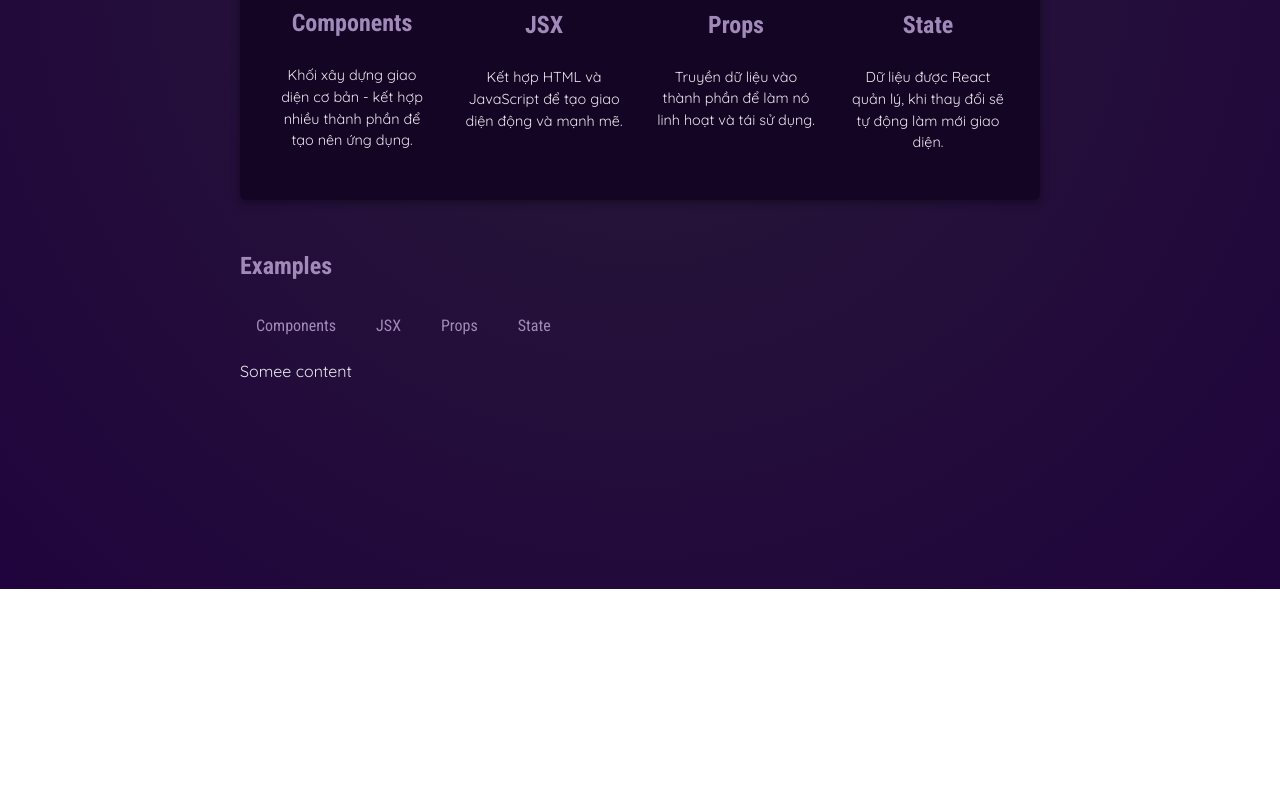
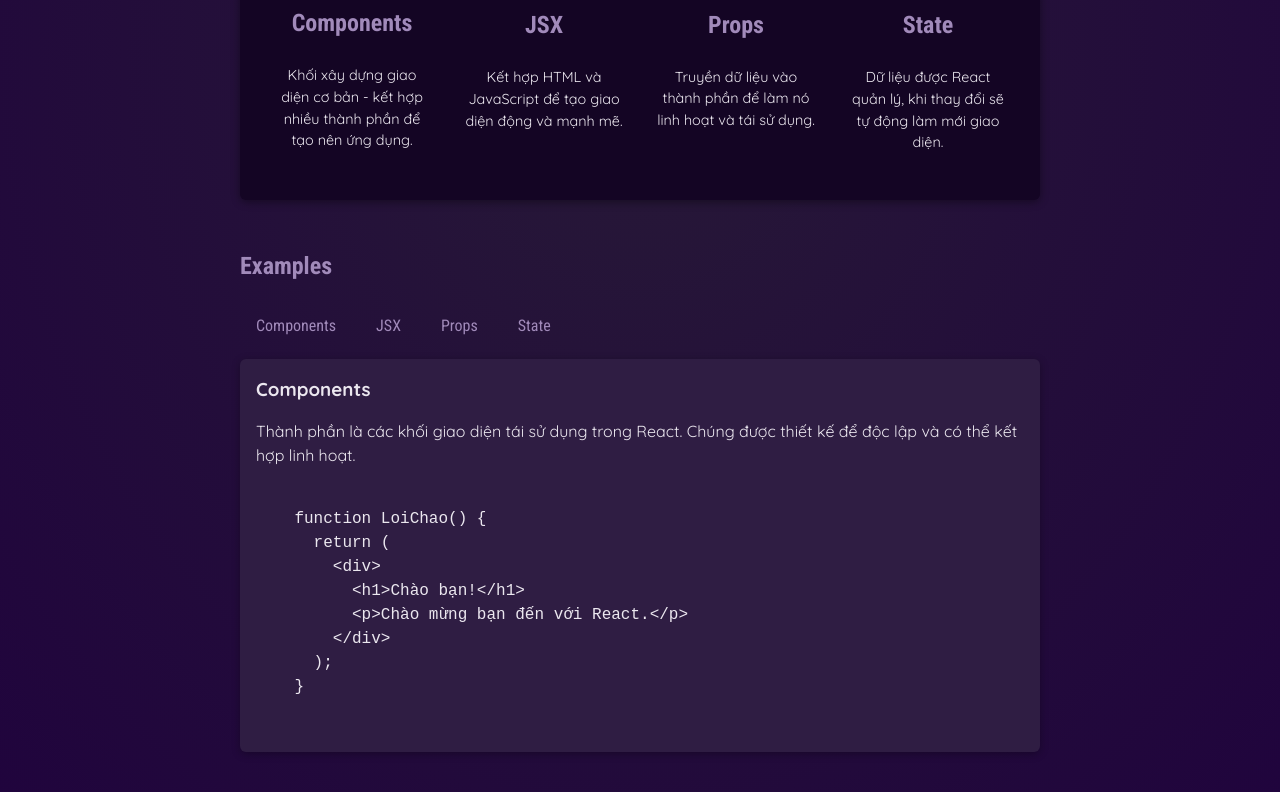
Before and after one commit to SangPY/SangDT_ReactJS_2025, a React (Vite) app: page / in a window 1280 px wide. Shown: the part 691-1483 px from the top of the page. Before the commit the page ends 1280 px from the top, so only its background shows below. Built offline with nearby package versions, Linux system fonts and the light colour scheme.

Commit message:
use State

```diff
--- a/data.js
+++ b/data.js
@@ -25,3 +25,68 @@
     desc: "Dữ liệu được React quản lý, khi thay đổi sẽ tự động làm mới giao diện.",
   },
 ];
+
+export const EXAMPLES = {
+  components: {
+    title: 'Components',
+    desc: 'Thành phần là các khối giao diện tái sử dụng trong React. Chúng được thiết kế để độc lập và có thể kết hợp linh hoạt.',
+    code: `
+    function LoiChao() {
+      return (
+        <div>
+          <h1>Chào bạn!</h1>
+          <p>Chào mừng bạn đến với React.</p>
+        </div>
+      );
+    }
+    `,
+  },
+  jsx: {
+    title: 'JSX',
+    desc: 'JSX cho phép viết mã giao diện dễ đọc hơn bằng cách sử dụng cú pháp HTML-like. Nó giúp việc xây dựng UI nhanh chóng và hiệu quả.',
+    code: `
+    function GioiThieu() {
+      return (
+        <div>
+          <h2>Giới thiệu về React</h2>
+          <p>React giúp tạo giao diện hiện đại và dễ bảo trì.</p>
+        </div>
+      );
+    }
+    `,
+  },
+  props: {
+    title: 'Props',
+    desc: 'Props là cách truyền dữ liệu giữa các thành phần trong React. Chúng làm cho giao diện có thể tùy chỉnh và linh hoạt.',
+    code: `
+    function HoSo({ ten, tuoi }) {
+      return (
+        <div>
+          <h3>Thông tin cá nhân</h3>
+          <p>Tên: {ten}</p>
+          <p>Tuổi: {tuoi}</p>
+        </div>
+      );
+    }
+    `,
+  },
+  state: {
+    title: 'State',
+    desc: 'State cho phép các thành phần quản lý trạng thái động. Nó giúp giao diện phản hồi linh hoạt với các thay đổi.',
+    code: `
+    function CongTac() {
+      const [bat, setBat] = React.useState(false);
+
+      function xuLyClick() {
+        setBat((bat) => !bat);
+      }
+
+      return (
+        <button onClick={xuLyClick}>
+          {bat ? 'Bật' : 'Tắt'}
+        </button>
+      );
+    }
+    `,
+  },
+};
--- a/src/App.jsx
+++ b/src/App.jsx
@@ -1,13 +1,16 @@
 import MainContent from "./components/MainContent/MainContent.jsx";
 import Header from "./components/Header/Header.jsx";
-import {Sangdata} from "../data.js";
+import {Sangdata, EXAMPLES} from "../data.js";
 import TabButton from "./components/TabButton.jsx";
+import { useState } from "react";
 
 function App() {
+  const [selectedTopic, setSelectedTopic] = useState("components");
+  console.log("App được gọi");
 
-    function handleClick(selectButton) {
-      alert(`${selectButton} được chọn`);
-    }
+  function handleSelect(selectedButton) {
+    setSelectedTopic(selectedButton);
+  }
 
   return (
     <>
@@ -26,13 +29,19 @@
         <section id="examples">
           <h2>Examples</h2>
           <menu>
-            <TabButton onSelect={()=>{handleClick('components')}}>Components</TabButton>
-            <TabButton onSelect={()=>{handleClick('jsx')}}>JSX</TabButton>
-            <TabButton onSelect={()=>{handleClick('props')}}>Props</TabButton>
-            <TabButton onSelect={()=>{handleClick('state')}}>State</TabButton>
+            <TabButton onSelect={()=>{handleSelect('components')}}>Components</TabButton>
+            <TabButton onSelect={()=>{handleSelect('jsx')}}>JSX</TabButton>
+            <TabButton onSelect={()=>{handleSelect('props')}}>Props</TabButton>
+            <TabButton onSelect={()=>{handleSelect('state')}}>State</TabButton>
             {/* <TabButton batky="Components"></TabButton> */}
           </menu>
-          Somee content
+          <div id="tab-content">
+            <h3>{EXAMPLES[selectedTopic].title}</h3>
+            <p>{EXAMPLES[selectedTopic].desc}</p>
+            <pre>
+              <code>{EXAMPLES[selectedTopic].code}</code>
+            </pre>
+          </div>
         </section>
       </main>
     </>
```
